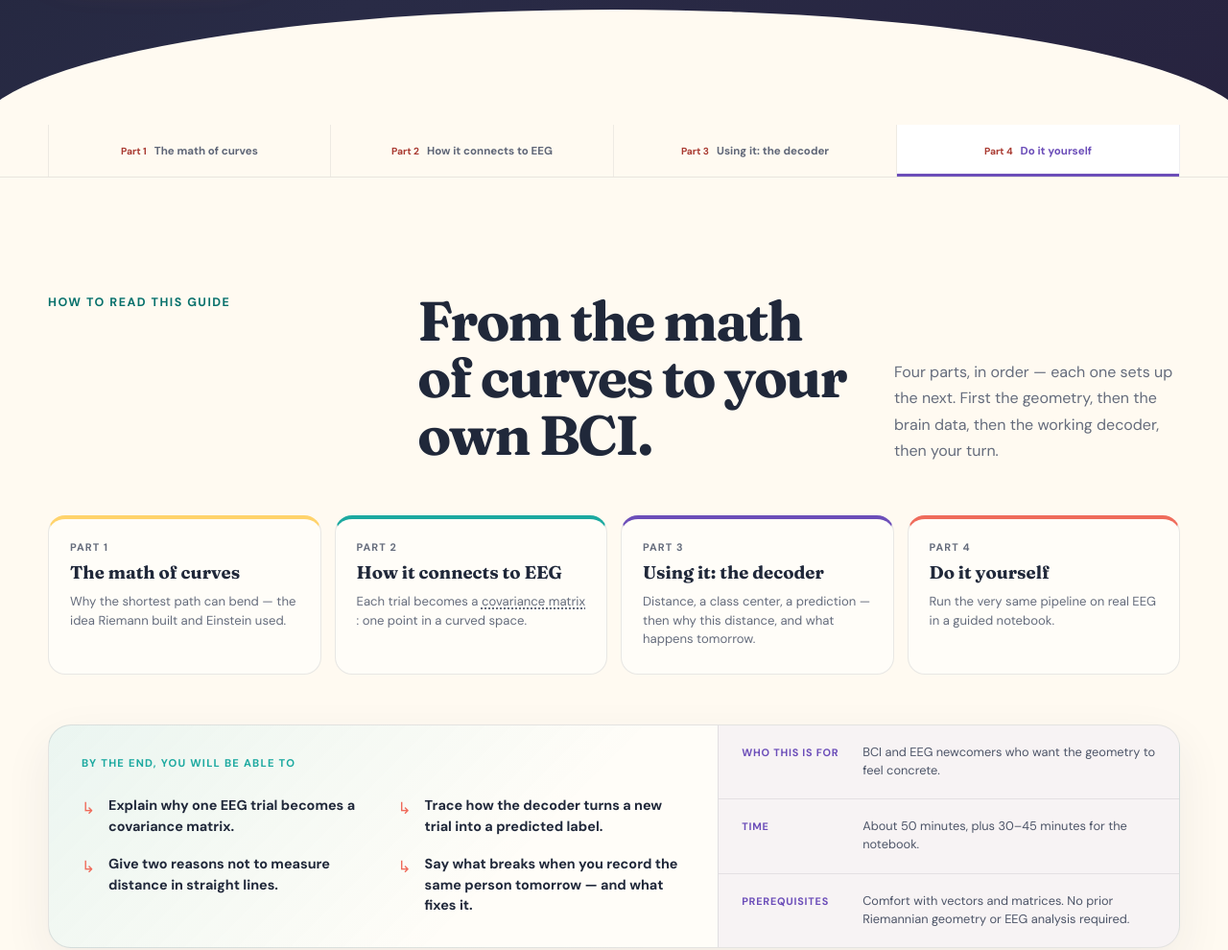
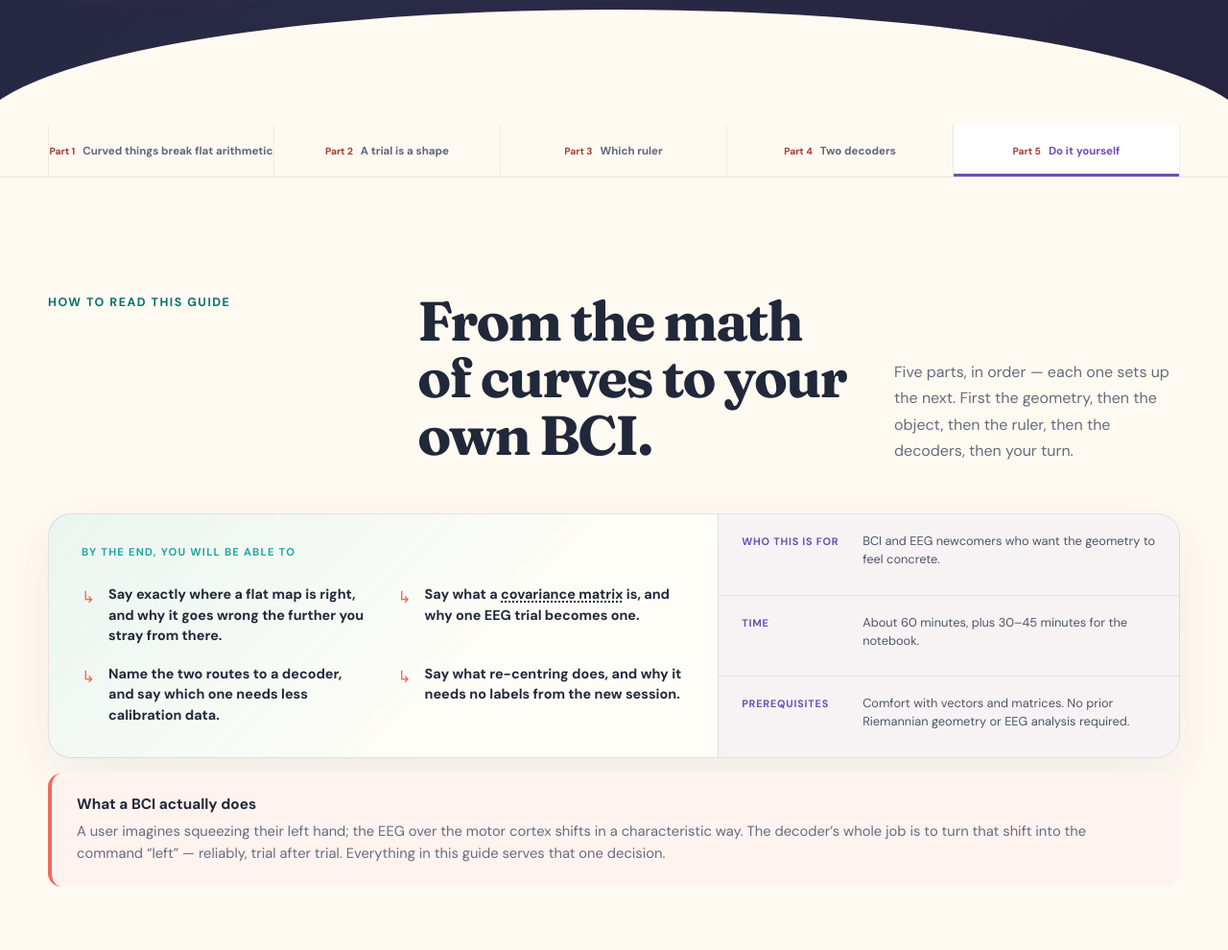
Before and after one commit to Itamar-Avitan/curved-spaces-brain-signals, a website built with Vite: page index.html in a window 1280 px wide. Shown: the part 700-1690 px from the top of the page at 96% size. Built offline with nearby package versions, Linux system fonts and the light colour scheme.

Commit message:
Five parts, a hero that asks the page's real question, and links that are checked
Hero: the h1 now asks about the object instead of the path — "What if a
recording is not a waveform, but a shape?" — with the lede setting up the
spine (a shape, measured by a geometry that survives a change of hardware).
The .hero-demo SVG is untouched; the .hero-ul underline flourish moves to
"shape". Top nav and chapter-map become five parts (The idea / The object /
The ruler / The decoders / Do it), replacing the four-part labels Task 9's
#eeg/#cone split left stale.

Two links Task 9 orphaned are retargeted here: the nav's old "Why EEG?"
entry (replaced wholesale by the five-part list) and the hero's ghost CTA,
which pointed at #eeg (the covariance table) but promised the curved-space
payoff — now points at #cone, one section later, where that payoff actually
lives.

.guide-parts is deleted (it duplicated the chapter-map directly above it),
its CSS with it, and the chapter-map grid goes from 4 to 5 columns.
route-outcomes is rewritten to the four things the page now actually
teaches: where a flat map is accurate, what a covariance matrix is, the two
routes and which needs less calibration, and what re-centring does. The
time estimate is rechecked rather than assumed: the guided-reading word
count grew ~19% since "50 minutes" was set (3018 -> 3602 words), plus a
whole case-file mechanic, a flat-map explorer, and a method-compare widget
that didn't exist yet — bumped to 60 minutes.

glossary.ts: the curvature entry's href moves from #story to #flat-map,
where the page now shows curvature actually costing/buying something.

audit-terms.mjs: adds an href-resolution check for every glossary link.
Verified it can fail: pointed curvature at #does-not-exist, confirmed it
was reported (and non-zero under --strict), then reverted.

Fixed a regression the .guide-parts deletion caused along the way: that
list had carried the page's first <rg-term> introduction of "covariance
matrix", so removing it left the new route-outcomes bullet using the term
in plain prose before its formal introduction. Re-wrapped it in <rg-term>.

src/chapter-progress.ts needed no change — it already reads chapter
sections from the nav's anchors rather than a fixed list, so it works
unchanged for five parts.

```diff
--- a/index.html
+++ b/index.html
@@ -37,10 +37,11 @@
             Curved Spaces
           </a>
           <div class="nav-links">
-            <a href="#story">The math</a>
-            <a href="#eeg">Why EEG?</a>
-            <a href="#part-use">The decoder</a>
-            <a href="#notebook">Notebook</a>
+            <a href="#part-math">The idea</a>
+            <a href="#part-eeg">The object</a>
+            <a href="#part-use">The ruler</a>
+            <a href="#part-routes">The decoders</a>
+            <a href="#notebook">Do it</a>
           </div>
         </nav>
 
@@ -55,24 +56,23 @@
           <div id="top" class="hero-copy">
             <p class="hero-eyebrow">Curved geometry for EEG · a visual introduction</p>
             <h1>
-              What if the<br />shortest path<br />is <em>not</em> a
+              What if a<br />recording is<br /><em>not</em> a waveform,<br />but a
               <span class="hero-ul"
-                >straight line<svg viewBox="0 0 300 20" preserveAspectRatio="none" aria-hidden="true">
+                >shape<svg viewBox="0 0 300 20" preserveAspectRatio="none" aria-hidden="true">
                   <path d="M4 13 C 80 4, 220 4, 296 11" /></svg
               ></span>?
             </h1>
             <p class="hero-lede">
-              A 19th-century idea about measuring curved space became the
-              language of gravity. It also solves a stubborn problem in
-              brain-computer interfaces: how to compare two recordings while
-              ignoring everything the equipment did to them.
+              A recording is not a waveform, but a shape — and the same
+              geometry that measures shapes is the one that survives a
+              change of hardware.
             </p>
             <div class="hero-cta">
               <a class="primary-button" href="#story">
                 Follow the curve
                 <span aria-hidden="true">↓</span>
               </a>
-              <a class="hero-ghost" href="#eeg">See why it matters for a BCI</a>
+              <a class="hero-ghost" href="#cone">See why it matters for a BCI</a>
             </div>
           </div>
 
@@ -120,10 +120,11 @@
 
       <nav class="chapter-map" aria-label="Guide parts">
         <div class="section-shell">
-          <a href="#part-math"><span>Part 1</span>The math of curves</a>
-          <a href="#part-eeg"><span>Part 2</span>How it connects to EEG</a>
-          <a href="#part-use"><span>Part 3</span>Using it: the decoder</a>
-          <a href="#notebook"><span>Part 4</span>Do it yourself</a>
+          <a href="#part-math"><span>Part 1</span>Curved things break flat arithmetic</a>
+          <a href="#part-eeg"><span>Part 2</span>A trial is a shape</a>
+          <a href="#part-use"><span>Part 3</span>Which ruler</a>
+          <a href="#part-routes"><span>Part 4</span>Two decoders</a>
+          <a href="#notebook"><span>Part 5</span>Do it yourself</a>
         </div>
         <div class="chapter-progress" aria-hidden="true"><span></span></div>
       </nav>
@@ -133,40 +134,19 @@
           <p class="eyebrow cyan">How to read this guide</p>
           <h2 id="route-title">From the math of curves to your own BCI.</h2>
           <p>
-            Four parts, in order — each one sets up the next. First the geometry,
-            then the brain data, then the working decoder, then your turn.
+            Five parts, in order — each one sets up the next. First the
+            geometry, then the object, then the ruler, then the decoders,
+            then your turn.
           </p>
         </div>
-        <ol class="guide-parts">
-          <li class="p1">
-            <span>Part 1</span>
-            <strong>The math of curves</strong>
-            <em>Why the shortest path can bend — the idea Riemann built and Einstein used.</em>
-          </li>
-          <li class="p2">
-            <span>Part 2</span>
-            <strong>How it connects to EEG</strong>
-            <em>Each trial becomes a <rg-term key="covariance-matrix">covariance matrix</rg-term>: one point in a curved space.</em>
-          </li>
-          <li class="p3">
-            <span>Part 3</span>
-            <strong>Using it: the decoder</strong>
-            <em>Distance, a class center, a prediction — then why this distance, and what happens tomorrow.</em>
-          </li>
-          <li class="p4">
-            <span>Part 4</span>
-            <strong>Do it yourself</strong>
-            <em>Run the very same pipeline on real EEG in a guided notebook.</em>
-          </li>
-        </ol>
         <div class="route-brief" aria-label="Lesson outcomes and preparation">
           <div class="route-outcomes">
             <p class="route-brief-label">By the end, you will be able to</p>
             <ul>
-              <li>Explain why one EEG trial becomes a covariance matrix.</li>
-              <li>Trace how the decoder turns a new trial into a predicted label.</li>
-              <li>Give <em>two</em> reasons not to measure distance in straight lines.</li>
-              <li>Say what breaks when you record the same person tomorrow — and what fixes it.</li>
+              <li>Say exactly where a flat map is right, and why it goes wrong the further you stray from there.</li>
+              <li>Say what a <rg-term key="covariance-matrix">covariance matrix</rg-term> is, and why one EEG trial becomes one.</li>
+              <li>Name the two routes to a decoder, and say which one needs less calibration data.</li>
+              <li>Say what re-centring does, and why it needs no labels from the new session.</li>
             </ul>
           </div>
           <dl class="route-facts">
@@ -176,7 +156,7 @@
             </div>
             <div>
               <dt>Time</dt>
-              <dd>About 50 minutes, plus 30–45 minutes for the notebook.</dd>
+              <dd>About 60 minutes, plus 30–45 minutes for the notebook.</dd>
             </div>
             <div>
               <dt>Prerequisites</dt>
--- a/src/glossary.ts
+++ b/src/glossary.ts
@@ -441,8 +441,8 @@ export const GLOSSARY: Record<string, GlossaryEntry> = {
     term: "Curvature",
     plain: "How much a space departs from being flat — and in which direction.",
     why: "Here it is non-positive and varies from place to place. That sign is the good one: geodesics spread apart rather than reconverging, so any two points are joined by exactly one shortest path and a class center is always unique. A sphere curves the other way and has neither property.",
-    href: "#story",
-    hrefLabel: "Where the analogy stops",
+    href: "#flat-map",
+    hrefLabel: "Watch a flat map stop being accurate",
     see: ["geodesic", "riemannian-mean"],
   },
 
--- a/src/styles.css
+++ b/src/styles.css
@@ -510,7 +510,7 @@ footer a:focus-visible {
 
 .chapter-map .section-shell {
   display: grid;
-  grid-template-columns: repeat(4, 1fr);
+  grid-template-columns: repeat(5, 1fr);
 }
 
 .chapter-map a {
@@ -804,65 +804,7 @@ footer a:focus-visible {
   line-height: 1.5;
 }
 
-/* Four-part guide overview cards */
-.guide-parts {
-  display: grid;
-  grid-template-columns: repeat(4, 1fr);
-  gap: 14px;
-  margin: 54px 0 0;
-  padding: 0;
-  list-style: none;
-}
-
-.guide-parts li {
-  display: grid;
-  align-content: start;
-  gap: 9px;
-  border: 1px solid rgba(32, 40, 58, 0.1);
-  border-top: 4px solid var(--violet);
-  border-radius: 18px;
-  background: var(--paper);
-  padding: 22px 22px 26px;
-}
-
-.guide-parts li.p1 {
-  border-top-color: var(--lemon);
-}
-
-.guide-parts li.p2 {
-  border-top-color: var(--cyan);
-}
-
-.guide-parts li.p3 {
-  border-top-color: var(--violet);
-}
-
-.guide-parts li.p4 {
-  border-top-color: var(--coral);
-}
-
-.guide-parts span {
-  color: var(--muted);
-  font-size: 0.68rem;
-  font-weight: 800;
-  letter-spacing: 0.1em;
-  text-transform: uppercase;
-}
-
-.guide-parts strong {
-  font-family: "Fraunces", Georgia, serif;
-  font-size: 1.16rem;
-  line-height: 1.18;
-}
-
-.guide-parts em {
-  color: var(--muted);
-  font-size: 0.82rem;
-  font-style: normal;
-  line-height: 1.5;
-}
-
-/* Part-divider sections that signpost the four-part journey */
+/* Part-divider sections that signpost the five-part journey */
 .part-divider {
   padding: 124px 0 8px;
   text-align: center;
@@ -905,18 +847,6 @@ footer a:focus-visible {
   max-width: 640px;
   margin: 22px auto 0;
   font-size: 1.06rem;
-}
-
-@media (max-width: 900px) {
-  .guide-parts {
-    grid-template-columns: repeat(2, 1fr);
-  }
-}
-
-@media (max-width: 560px) {
-  .guide-parts {
-    grid-template-columns: 1fr;
-  }
 }
 
 .story-section {
@@ -2490,7 +2420,7 @@ footer a {
   .chapter-map .section-shell {
     width: max-content;
     min-width: 100%;
-    grid-template-columns: repeat(4, minmax(140px, 1fr));
+    grid-template-columns: repeat(5, minmax(140px, 1fr));
   }
 
   .chapter-map a {
```
Also changed, not shown: scripts/audit-terms.mjs (+24 -4 lines).
